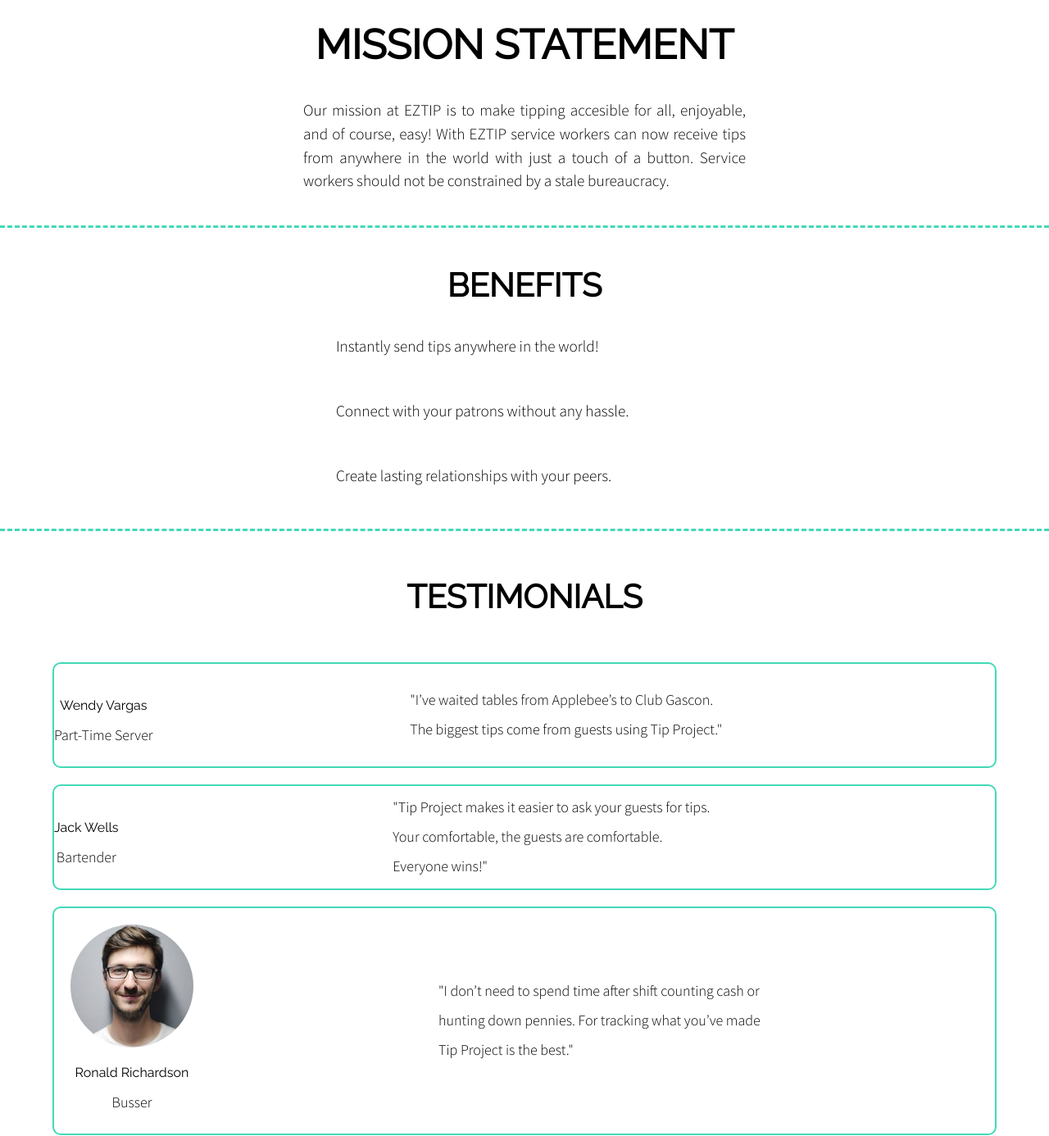
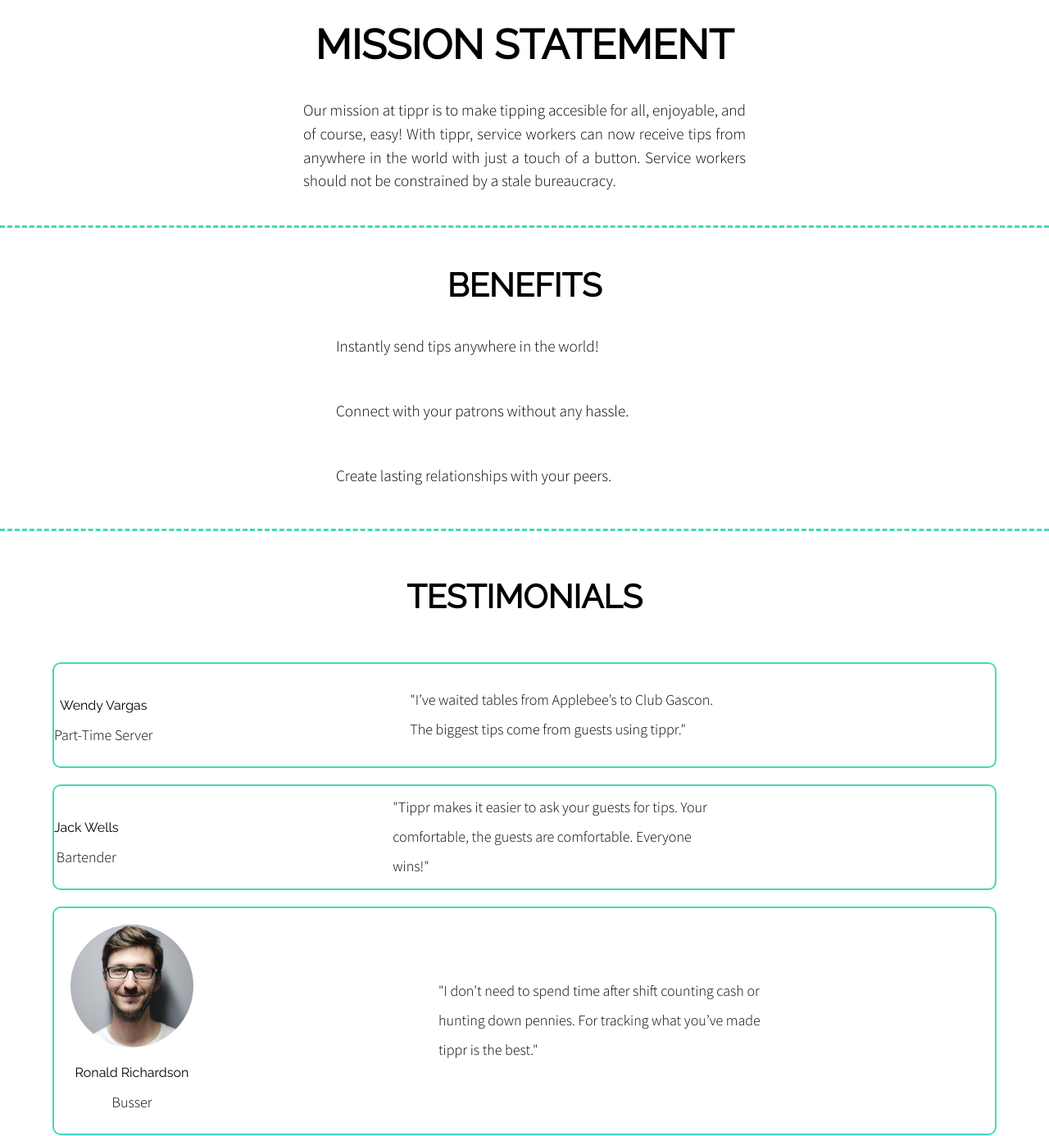
Before and after one commit to eztip/eztip-UI-arshak, a plain HTML site: page about.html in a window 1280 px wide. Shown: the part 140-1526 px from the top of the page at 82% size. Drawn offline with nearby package versions, Linux system fonts and the light colour scheme; a script that the page names is missing.

Commit message:
Changed text to correct company name

```diff
--- a/about.html
+++ b/about.html
@@ -24,7 +24,7 @@
   </header>
   <section class="mission">
     <h1>MISSION STATEMENT</h1>
-    <p>Our mission at EZTIP is to make tipping accesible for all, enjoyable, and of course, easy! With EZTIP service workers can now receive tips from anywhere in the world with just a touch of a button. Service workers should not be constrained by a stale bureaucracy.</p>
+    <p>Our mission at tippr is to make tipping accesible for all, enjoyable, and of course, easy! With tippr, service workers can now receive tips from anywhere in the world with just a touch of a button. Service workers should not be constrained by a stale bureaucracy.</p>
   </section>
   <section class="benefits">
     <h2>BENEFITS</h2>
@@ -51,7 +51,7 @@
         <p>Part-Time Server</p>
       </div>
       <div class="person-text">
-          <p>"I’ve waited tables from Applebee’s to Club Gascon. The biggest tips come from guests using Tip Project."</p>
+          <p>"I’ve waited tables from Applebee’s to Club Gascon. The biggest tips come from guests using tippr."</p>
       </div>
     </div>
     <div class="person">
@@ -61,7 +61,7 @@
         <p>Bartender</p>
       </div>
       <div class="person-text">
-        <p>"Tip Project makes it easier to ask your guests for tips. Your comfortable, the guests are comfortable. Everyone wins!"</p>
+        <p>"Tippr makes it easier to ask your guests for tips. Your comfortable, the guests are comfortable. Everyone wins!"</p>
       </div>
     </div>
     <div class="person">
@@ -71,7 +71,7 @@
         <p>Busser</p>
       </div>
       <div class="person-text">
-        <p>"I don’t need to spend time after shift counting cash or hunting down pennies. For tracking what you’ve made Tip Project is the best."</p>
+        <p>"I don’t need to spend time after shift counting cash or hunting down pennies. For tracking what you’ve made tippr is the best."</p>
       </div>
     </div>
   </section>
```
